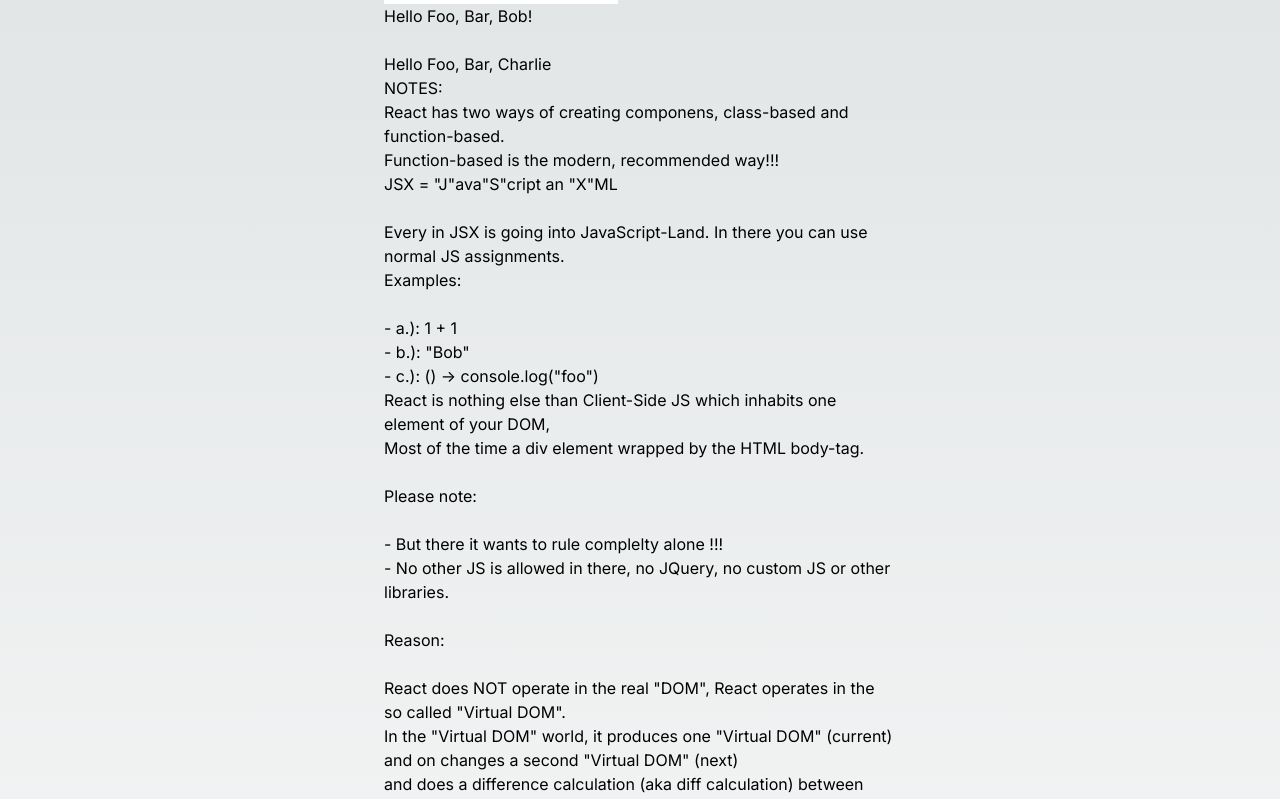
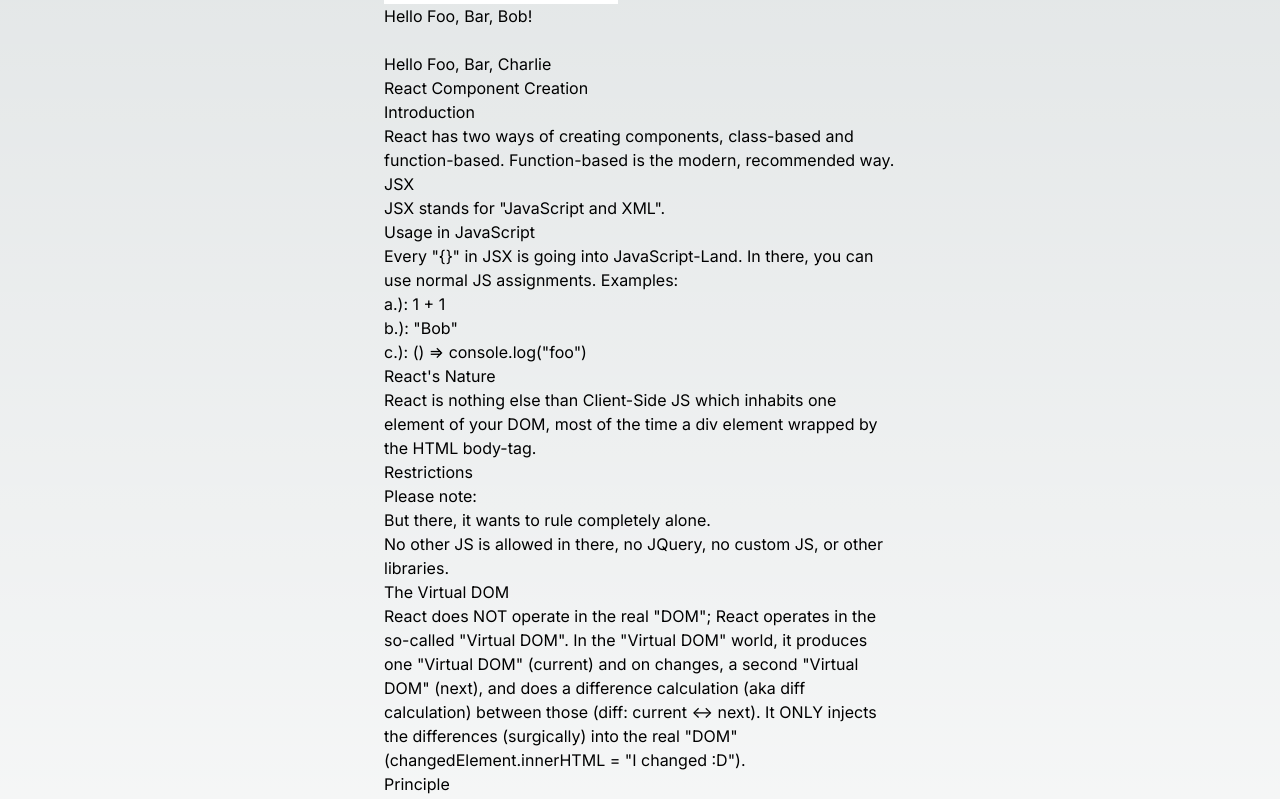
Before and after one commit to destacks/react-examples, a Next.js app: page /examples-01 in a window 1280 px wide. Shown: the part 700-1499 px from the top of the page. Built offline with nearby package versions, Linux system fonts and the light colour scheme.

Commit message:
Add notes as markdown string

```diff
--- a/package.json
+++ b/package.json
@@ -9,12 +9,14 @@
     "lint": "next lint"
   },
   "dependencies": {
+    "@tailwindcss/typography": "^0.5.9",
     "@types/node": "20.4.8",
     "@types/react": "18.2.19",
     "@types/react-dom": "18.2.7",
     "autoprefixer": "10.4.14",
     "eslint": "8.46.0",
     "eslint-config-next": "13.4.13",
+    "markdown-to-jsx": "^7.3.2",
     "next": "13.4.13",
     "postcss": "8.4.27",
     "react": "18.2.0",
--- a/pages/examples-01.jsx
+++ b/pages/examples-01.jsx
@@ -1,5 +1,6 @@
 import React from "react";
 import Heading from "../components/page/heading";
+import Markdown from "markdown-to-jsx";
 
 // Example 1
 
@@ -117,106 +118,61 @@
         <div id="root"></div>
       </section>
       <article>
-        <p>NOTES:</p>
-
-        <p>
-          React has two ways of creating componens, class-based and
-          function-based.
-          <br />
-          Function-based is the modern, recommended way!!!
-        </p>
-
-        <p>JSX = &quot;J&quot;ava&quot;S&quot;cript an &quot;X&quot;ML</p>
-
-        <p>
-          <br />
-          Every {} in JSX is going into JavaScript-Land. In there you can use
-          normal JS assignments.
-          <br />
-          Examples:
-          <br />
-          <br />- a.{")"}: 1 + 1<br />- b.{")"}: &quot;Bob&quot;
-          <br />- c.{")"}: {"("}
-          {")"} {"->"} console.log{"("}&quot;foo&quot;{")"}
-          <br />
-        </p>
-
-        <p>
-          React is nothing else than Client-Side JS which inhabits one element
-          of your DOM,
-          <br />
-          Most of the time a div element wrapped by the HTML body-tag.
-          <br />
-          <br />
-          Please note:
-          <br />
-          <br />
-          - But there it wants to rule complelty alone !!!
-          <br />
-          - No other JS is allowed in there, no JQuery, no custom JS or other
-          libraries.
-          <br />
-          <br />
-          Reason:
-          <br />
-          <br />
-          React does NOT operate in the real &quot;DOM&quot;, React operates in
-          the so called &quot;Virtual DOM&quot;.
-          <br />
-          In the &quot;Virtual DOM&quot; world, it produces one &quot;Virtual
-          DOM&quot; {"("}current{")"} and on changes a second &quot;Virtual
-          DOM&quot; {"("}next{")"}
-          <br />
-          and does a difference calculation {"("}aka diff calculation{")"}{" "}
-          between those {"("}diff: current {"<->"} next{")"}.<br />
-          And ONLY injects the differences {"("}surgically{")"} in the real
-          &quot;DOM&quot; {"("}changedElement.innerHTML = &quot;I changed
-          :D&quot;{")"}.<br />
-          <br />
-          In Principle:
-          <br />
-          <br />
-          <br />
-          Real-DOM {"("}looks at it once on startup{")"} {"->"} Virtual-DOM{" "}
-          {"("}current{")"} {"->"} Virtual-DOM&#96; {"("}aka changed, next DOM
-          {")"} {"->"} diff of both VDOMs {"->"}
-          <br />
-          inject into Real-DOM {"->"} on success, &quot;next&quot; VDOM becomes
-          &quot;current&quot;, and cylce repeats.
-          <br />
-          <br />
-          It does this on EVERY change!!! If you have many changes and or
-          frequent changes,
-          <br />
-          this will slow down React to a hold, because of to many changes.
-          <br />
-          <br />
-          Thumb Rules:
-          <br />
-          <br />
-          1.{")"} Creating a real new DOM in a browser {"("}like Chrome{")"} is
-          very expensive. Expensive means,
-          <br />
-          its taking CPU cycles {"("}aka calculation power{")"} and therefore
-          time.
-          <br />
-          <br />
-          2.{")"} Injecting only changes via &quot;elemnet.innerHTML&quot; is
-          much cheaper, thats why React does this.
-          <br />
-          <br />
-          3.{")"} BUt it has a Virtual DOM diffing cost, thats why &quot;Virtual
-          DOM diffing&quot; like React does it
-          <br />
-          is a dumb but good enough solution {"("}most of the time{")"}
-          <br />
-          <br />
-          4.{")"} Better and faster solution always diff and inject on the real
-          &quot;DOM&quot;.
-          <br />
-          For example: Svelte, SolidJS, ...
-        </p>
+        <Markdown>{getNotes()}</Markdown>
       </article>
     </>
   );
 }
+
+function getNotes() {
+  return `
+# React Component Creation
+
+## Introduction
+
+React has two ways of creating components, class-based and function-based. Function-based is the modern, recommended way.
+
+### JSX
+
+JSX stands for "JavaScript and XML".
+
+#### Usage in JavaScript
+
+Every "{}" in JSX is going into JavaScript-Land. In there, you can use normal JS assignments. Examples:
+
+- a.): 1 + 1
+- b.): "Bob"
+- c.): () => console.log("foo")
+
+## React's Nature
+
+React is nothing else than Client-Side JS which inhabits one element of your DOM, most of the time a div element wrapped by the HTML body-tag.
+
+### Restrictions
+
+Please note:
+
+- But there, it wants to rule completely alone.
+- No other JS is allowed in there, no JQuery, no custom JS, or other libraries.
+
+## The Virtual DOM
+
+React does NOT operate in the real "DOM"; React operates in the so-called "Virtual DOM". In the "Virtual DOM" world, it produces one "Virtual DOM" (current) and on changes, a second "Virtual DOM" (next), and does a difference calculation (aka diff calculation) between those (diff: current <-> next). It ONLY injects the differences (surgically) into the real "DOM" (changedElement.innerHTML = "I changed :D").
+
+### Principle
+
+Real-DOM (looks at it once on startup) -> Virtual-DOM (current) -> Virtual-DOM' (aka changed, next DOM) -> diff of both VDOMs -> inject into Real-DOM -> on success, "next" VDOM becomes "current", and the cycle repeats.
+
+### Performance
+
+It does this on EVERY change! If you have many changes and or frequent changes, this will slow down React to a hold because of too many changes.
+
+### Thumb Rules
+
+1. Creating a real new DOM in a browser (like Chrome) is very expensive. Expensive means it's taking CPU cycles (aka calculation power) and therefore time.
+2. Injecting only changes via "element.innerHTML" is much cheaper; that's why React does this.
+3. But it has a Virtual DOM diffing cost; that's why "Virtual DOM diffing" like React does it is a dumb but good enough solution (most of the time).
+4. Better and faster solutions always diff and inject on the real "DOM". For example: Svelte, SolidJS, etc.
+
+`;
+}
```
Also changed, not shown: 1 other file (tests, documents, lock files or other folders).
